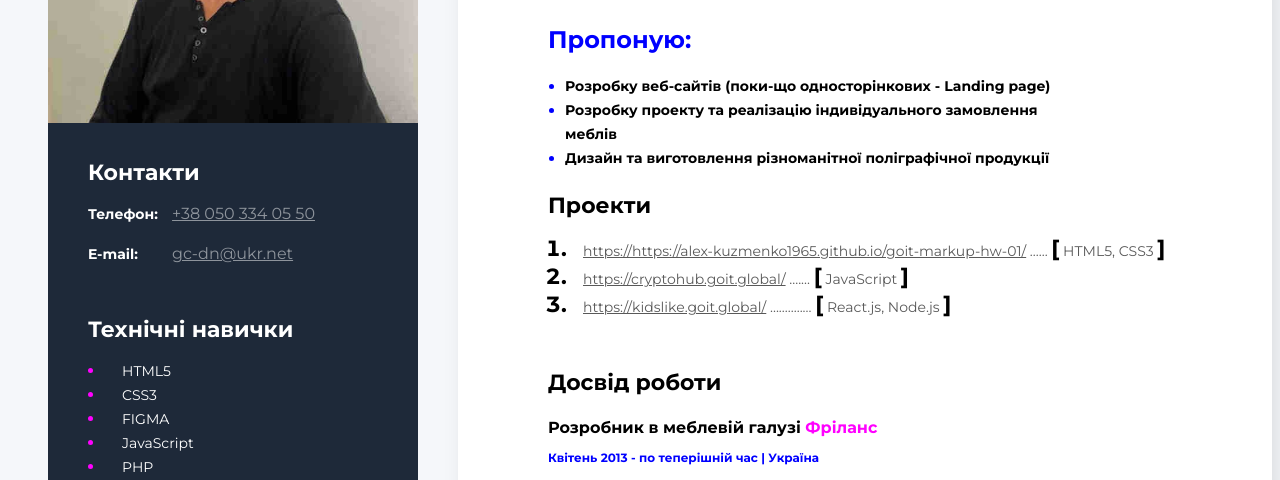
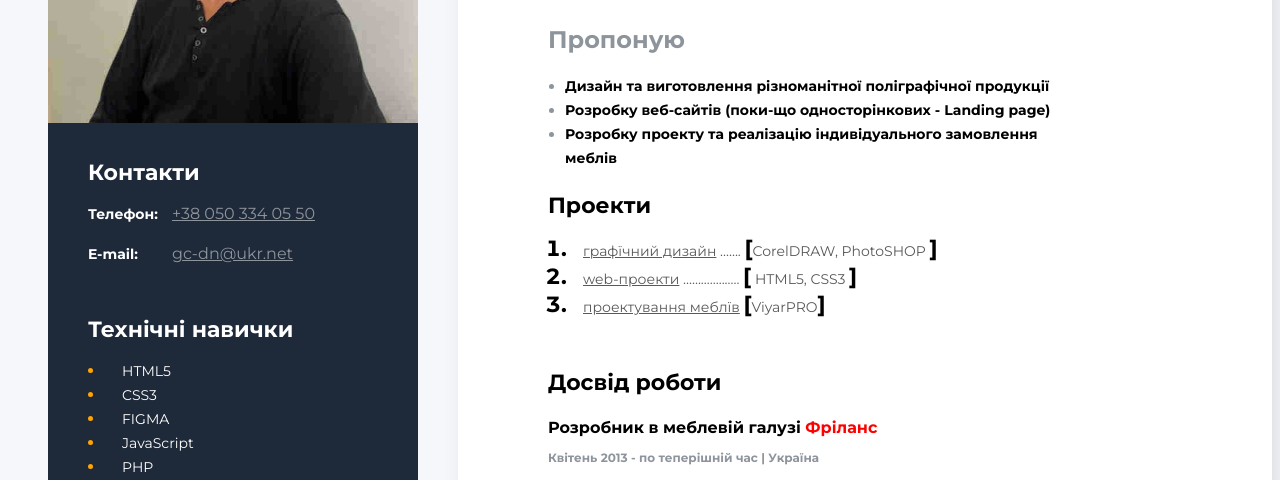
Before and after one commit to Alex-Kuzmenko1965/resume, a plain HTML site: page index.html in a window 1280 px wide. Shown: the part 320-800 px from the top of the page. Drawn offline with Linux system fonts and the light colour scheme.

Commit message:
Алекс-Кузьменко1965

```diff
--- a/index.html
+++ b/index.html
@@ -17,15 +17,17 @@
     <div class="main-content">
       <!--abouth user-->
       <div class="abouth">
-        <img src="/img/gcdn_icon.png" alt="logo" width="100">
+        <img src="./img/gcdn_icon.png" alt="logo" width="100">
         <h2 class="abouth-position">Розробник повного стека</h2>
         <h1 class="abouth-name">Олександр Кузьменко</h1>
-        <h2 class="abouth-item">Пропоную:</h2>
+        <h2 class="abouth-item">Пропоную</h2>
         <ul class="abouth-description">
-          <li class="abouth-item"><span class="abouth-txt">Розробку веб-сайтів (поки-що односторінкових - Landing page)</span></li>
-          <li class="abouth-item"><span class="abouth-txt">Розробку проекту та реалізацію індивідуального замовлення меблів</span></li>
           <li class="abouth-item"><span class="abouth-txt">Дизайн та виготовлення різноманітної
-          поліграфічної продукції</span></li>
+              поліграфічної продукції</span></li>
+          <li class="abouth-item"><span class="abouth-txt">Розробку веб-сайтів (поки-що односторінкових - Landing
+              page)</span></li>
+          <li class="abouth-item"><span class="abouth-txt">Розробку проекту та реалізацію індивідуального замовлення
+              меблів</span></li>
         </ul>
       </div>
       <!--Projects-->
@@ -34,20 +36,20 @@
         <ol class="project-list">
           <li class="project-item">
             <span class="project">
-              <a href="https://hellenglish.goit.global/" class="project-link">https://https://alex-kuzmenko1965.github.io/goit-markup-hw-01/</a>
-            ...... <span class="project-item">[</span> HTML5, CSS3 <span class="project-item">]</span>
+              <a href="https://cryptohub.goit.global/" class="project-link">графїчний дизайн</a>
+              ....... <span class="project-item">[</span>CorelDRAW, PhotoSHOP <span class="project-item">]</span>
             </span>
           </li>
           <li class="project-item">
             <span class="project">
-              <a href="https://cryptohub.goit.global/" class="project-link">https://cryptohub.goit.global/</a>
-            ....... <span class="project-item">[</span> JavaScript <span class="project-item">]</span>
+              <a href="https://alex-kuzmenko1965.github.io/goit-markup-hw-01/" class="project-link">web-проекти</a>
+              ................... <span class="project-item">[</span> HTML5, CSS3 <span class="project-item">]</span>
             </span>
           </li>
           <li class="project-item">
             <span class="project">
-              <a href="https://kidslike.goit.global/" class="project-link">https://kidslike.goit.global/</a>
-            .............. <span class="project-item">[</span>  React.js, Node.js <span class="project-item">]</span>
+              <a href="https://kidslike.goit.global/" class="project-link">проектування меблїв</a>
+              <span class="project-item">[</span>ViyarPRO<span class="project-item">]</span>
             </span>
           </li>
         </ol>
@@ -60,7 +62,8 @@
           <h4 class="work-position">Розробник в меблевій галузі<span class="organization"> Фріланс</span></h4>
           <p class="period">Квітень 2013 - по теперішній час | Україна</p>
           <ul>
-            <li class="work-list">Підготовки макетів різноманітної меблевої продукції<br> (кухонь, шаф-купе, камодів, тумб і т.п.)</li>
+            <li class="work-list">Підготовки макетів різноманітної меблевої продукції<br> (кухонь, шаф-купе, камодів,
+              тумб і т.п.)</li>
             <li class="work-list">Підготовка проектів меблевої продукції</li>
             <li class="work-list">Підготовка специфікації та замовлення виготовлення деталей</li>
             <li class="work-list">Доставка, збирання, встановлення та налаштування</li>
@@ -80,7 +83,8 @@
         </div>
         <!--Company 2-->
         <div>
-          <h4 class="work-position">Керівник комп'ютерного відділу<span class="organization"> Видавництво "ЛІБІДЬ"</span></h4>
+          <h4 class="work-position">Керівник комп'ютерного відділу<span class="organization"> Видавництво
+              "ЛИБІДЬ"</span></h4>
           <p class="period">Серпень 1991 - квітень 1997 | Україна</p>
           <ul>
             <li class="work-list">Організація підготовки макетів видань</li>
@@ -95,16 +99,19 @@
           <p class="period">Лютий 1990 - Серпень 1991 | Україна</p>
           <ul>
             <li class="work-list">Автоматизація виробничих процесів в цехах підприємства</li>
-            <li class="work-list">Автоматизація планово-економічних завдань видавництв "МИСТЕЦТВО" та "Музична школа"</li>
-            <li class="work-list">Автоматизація планово-економічних завдань Українського національного інформаційного агентства "Укрінформ"</li>
+            <li class="work-list">Автоматизація планово-економічних завдань видавництв "МИСТЕЦТВО" та "Музична школа"
+            </li>
+            <li class="work-list">Автоматизація планово-економічних завдань Українського національного інформаційного
+              агентства "Укрінформ"</li>
           </ul>
         </div>
       </div>
       <!--Education-->
       <div class="education">
         <h3 class="title">Освіта</h3>
-        <h4 class="organization">Київське вище інженерне радіотехнічне училище <br>Протиповітряної оборони (КВІРТУ ППО)</h4>
-        <h4  class="work-position">Автоматизовані системи управління</h4>
+        <h4 class="organization">Київське вище інженерне радіотехнічне училище <br>Протиповітряної оборони (КВІРТУ ППО)
+        </h4>
+        <h4 class="work-position">Автоматизовані системи управління</h4>
         <p class="period">Вересень 1983 - червень 1988 | Україна</p>
       </div>
     </div>
@@ -138,7 +145,7 @@
         </ul>
       </div>
       <!--Soft Skills-->
-      <div  class="soft-skills">
+      <div class="soft-skills">
         <h3 class="sidebar-title">Додаткові навички</h3>
         <ul class="skills-list">
           <li class="skills-item"><span class="skills-txt">QA тестувальник</span></li>
--- a/styles/styles.css
+++ b/styles/styles.css
@@ -46,7 +46,7 @@ body {
 }
 
 .abouth-item {
-  color:blue;
+  color:#8E949C;
 }
 
 .abouth-txt {
@@ -104,14 +104,14 @@ body {
   font-weight: 700;
   font-size: 16px;
   line-height: 20px;
-  color: magenta;
+  color: red;
 }
 .period {
   font-style: normal;
   font-weight: 700;
   font-size: 12px;
   line-height: 15px;
-  color:blue;
+  color:#8E949C;
   margin-bottom: 10px;
 }
 .work-list {
@@ -172,7 +172,7 @@ body {
   margin-left: 17px;
 }
 .skills-item {
-  color: magenta;
+  color: orange;
 }
 .skills-txt {
   color: #fff;
```
Also changed, not shown: img/gcdn_icon.png.
